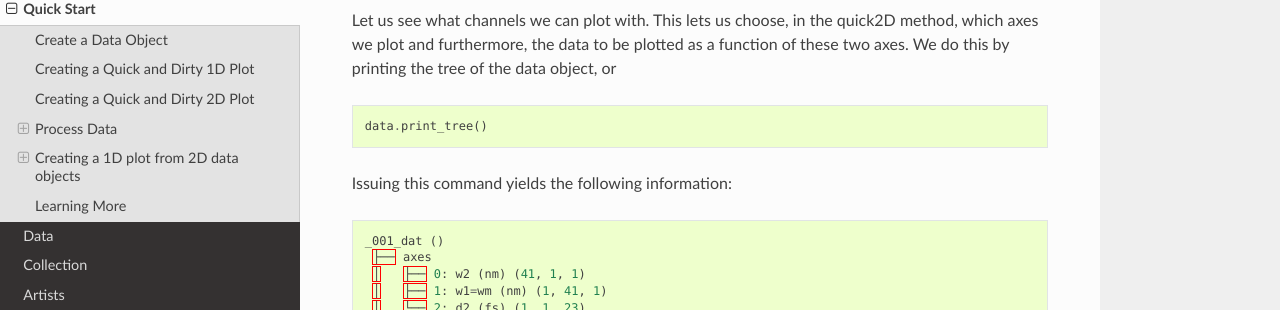
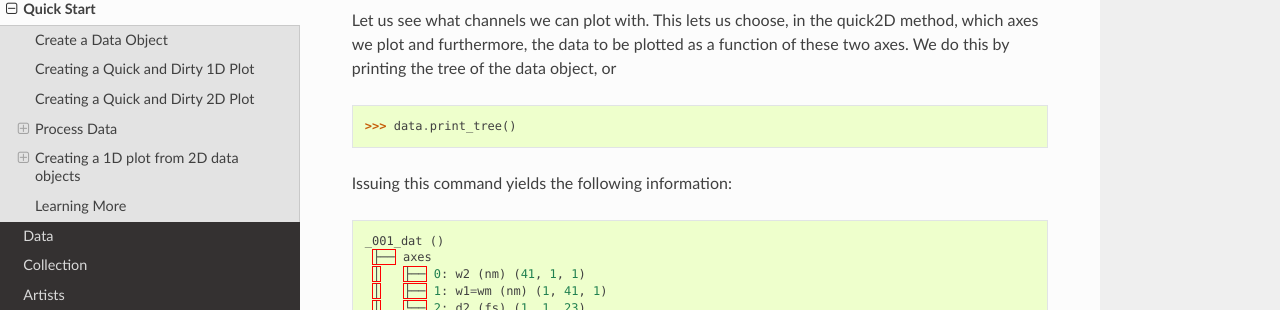
Before and after one commit to wright-group/WrightTools, a Sphinx documentation site: the page built from docs/quickstart.rst, in a window 1280 px wide and 900 px high, scrolled down 2875 px. Shown: the part 141-451 px from the top of the window. Built offline with Sphinx 7.4.7 and the Read the Docs theme 2.0.0, drawn with Linux system fonts in a browser that asks for light colours; pages that are not in the unit, such as notebooks, are missing from menus; the version number could not be read and is left out.

```diff
--- a/docs/quickstart.rst
+++ b/docs/quickstart.rst
@@ -128,7 +128,7 @@ We do this by printing the tree of the data object, or
 
 .. code-block:: python
 
-   data.print_tree()
+   >>> data.print_tree()
 
 Issuing this command yields the following information:
 
```
